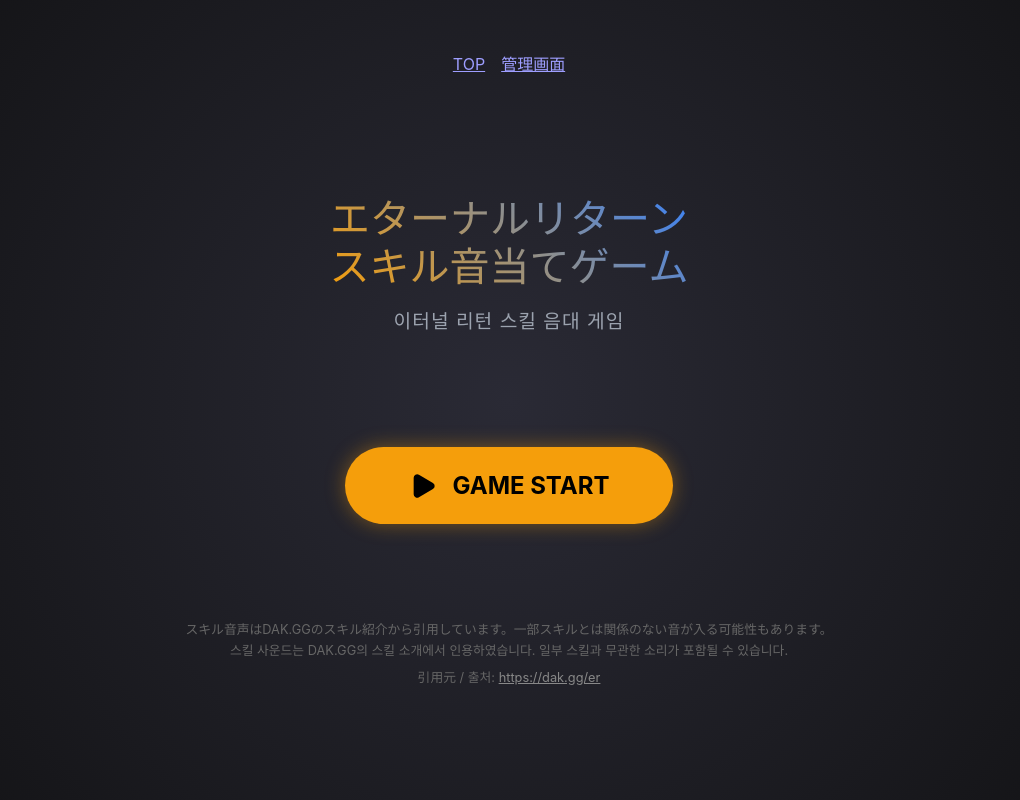
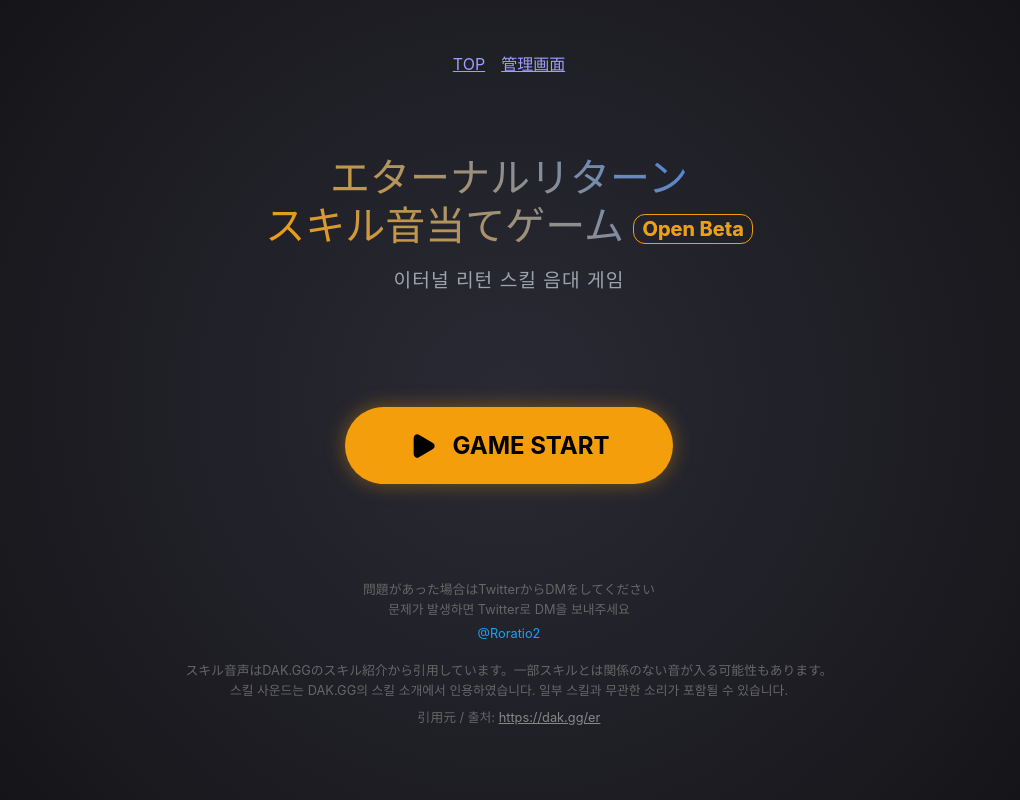
Before and after one commit to Roratio/otoate, a React (Vite) app: page / in a window 1280 px wide. Shown: the whole page, without its empty margins (131-1151 px from the left). Built offline with nearby package versions, Linux system fonts and the light colour scheme; no server answers.

Commit message:
Add Open Beta tag and contact info to TitlePage

```diff
--- a/src/pages/TitlePage.jsx
+++ b/src/pages/TitlePage.jsx
@@ -17,7 +17,7 @@
                     marginBottom: '0.5rem',
                     lineHeight: '1.2'
                 }}>
-                    エターナルリターン<br />スキル音当てゲーム
+                    エターナルリターン<br />スキル音当てゲーム <span style={{ fontSize: '0.5em', verticalAlign: 'middle', border: '1px solid var(--er-primary)', padding: '2px 8px', borderRadius: '12px', color: 'var(--er-primary)' }}>Open Beta</span>
                 </h1>
                 <h2 style={{
                     fontSize: '1.2rem',
@@ -59,6 +59,14 @@
             </button>
 
             <div style={{ marginTop: '4rem', fontSize: '0.8rem', color: '#666', lineHeight: '1.6', textAlign: 'center' }}>
+                <div style={{ marginBottom: '1rem' }}>
+                    <div>問題があった場合はTwitterからDMをしてください</div>
+                    <div>문제가 발생하면 Twitter로 DM을 보내주세요</div>
+                    <a href="https://x.com/Roratio2" target="_blank" rel="noopener noreferrer" style={{ color: '#1DA1F2', textDecoration: 'none', display: 'inline-block', marginTop: '0.2rem' }}>
+                        @Roratio2
+                    </a>
+                </div>
+
                 <div>スキル音声はDAK.GGのスキル紹介から引用しています。一部スキルとは関係のない音が入る可能性もあります。</div>
                 <div>스킬 사운드는 DAK.GG의 스킬 소개에서 인용하였습니다. 일부 스킬과 무관한 소리가 포함될 수 있습니다.</div>
                 <div style={{ marginTop: '0.4rem' }}>
```
